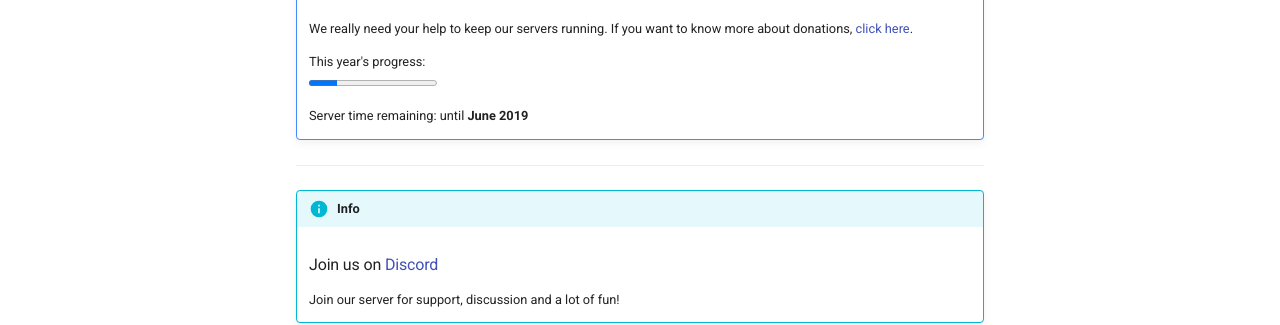
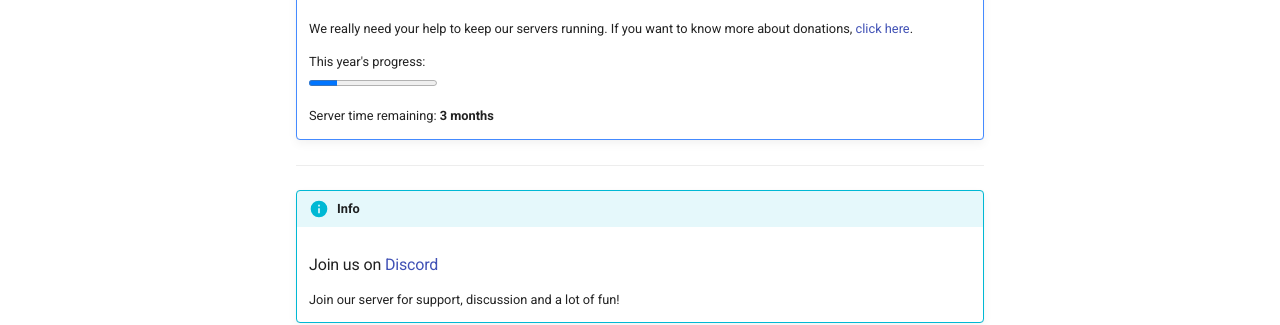
Before and after one commit to 07th-mod/wiki, an MkDocs documentation site: the page built from docs/index.md, in a window 1280 px wide. Shown: the part 394-719 px from the top of the page. Built offline with MkDocs 1.6.1 and Material for MkDocs 9.7.7, drawn with Linux system fonts in a browser that asks for light colours.

Commit message:
Update index.md

```diff
--- a/docs/index.md
+++ b/docs/index.md
@@ -12,7 +12,7 @@
     This year's progress:<br>
     <progress value="22" max="100"></progress>
 
-    Server time remaining: until <b>June 2019</b>
+    Server time remaining: <b>3 months</b>
 
 ***
 
```
